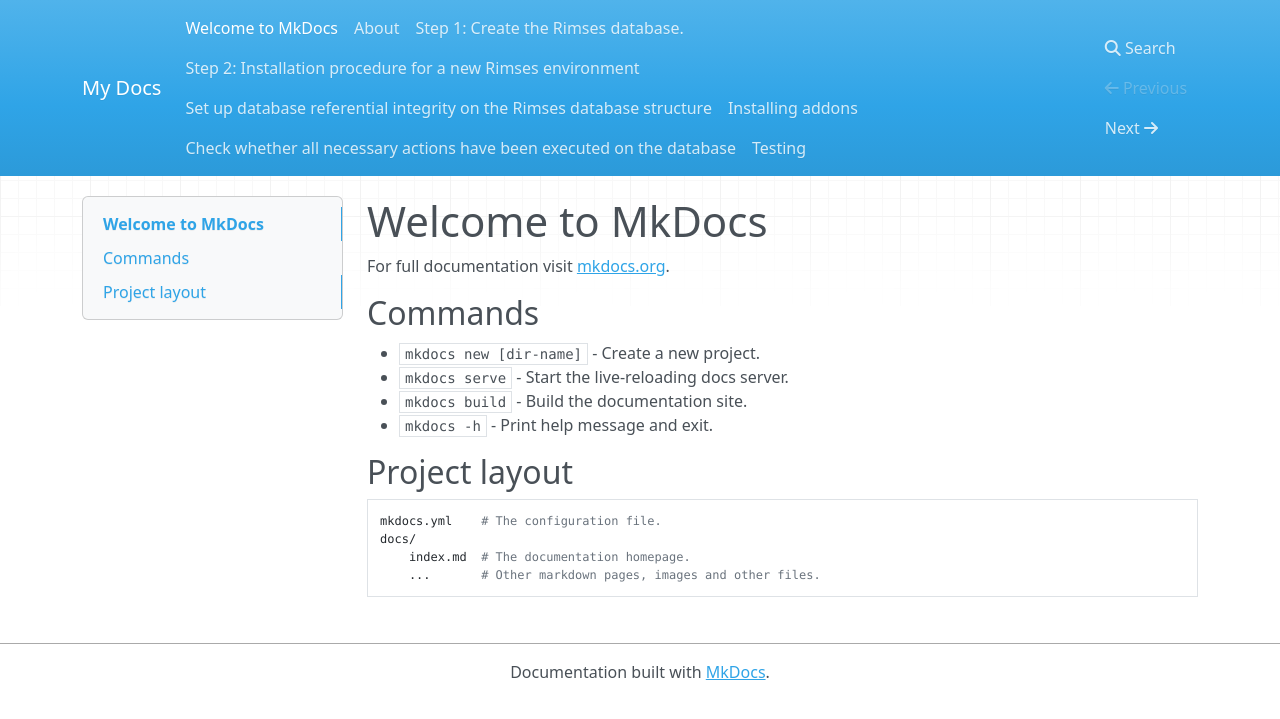
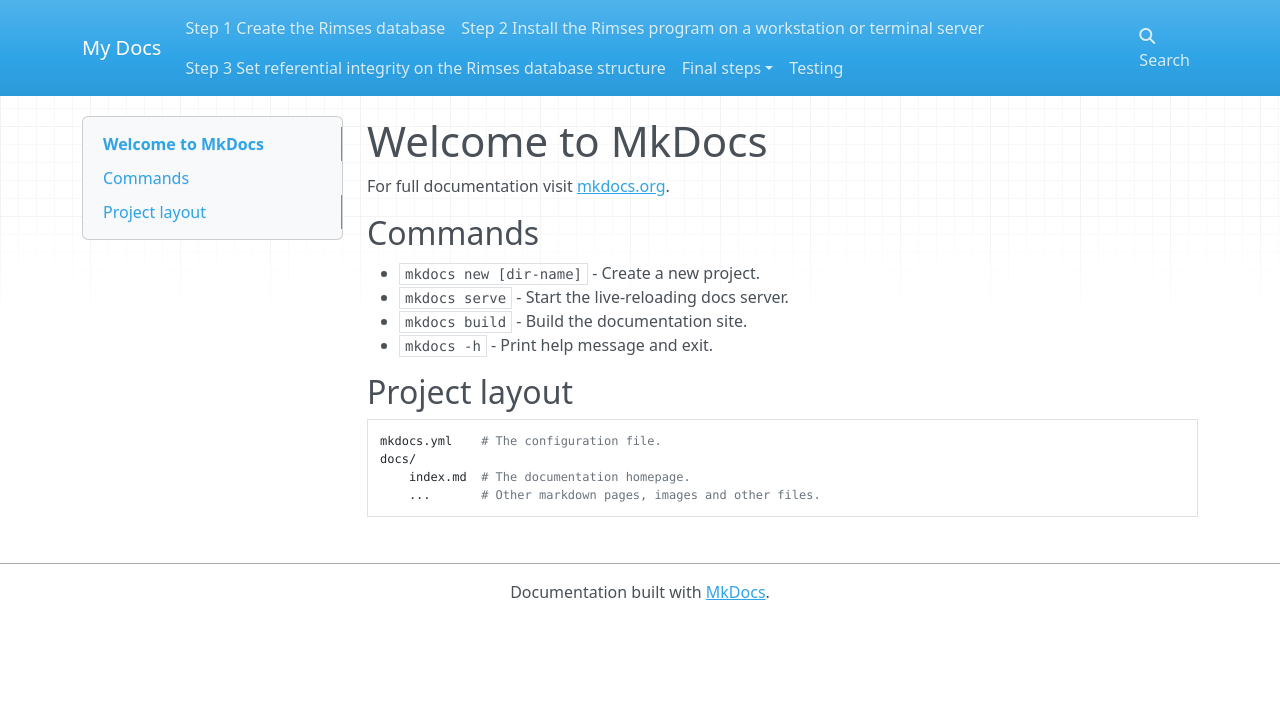
Before and after one commit to z0rky/readthedocsGithub, an MkDocs documentation site: the page built from docs/index.md, in a window 1280 px wide. Shown: the top 719 px of the page. Built offline with MkDocs 1.6.1, drawn with Linux system fonts in a browser that asks for light colours; nearby versions of some CDN libraries; part of the change alters nothing that is shown.

Commit message:
yml file navbar

```diff
--- a/mkdocs.yml
+++ b/mkdocs.yml
@@ -1 +1,11 @@
 site_name: My Docs
+
+nav:
+  # - Home: index.md
+  - Step 1 Create the Rimses database: step1.md
+  - Step 2 Install the Rimses program on a workstation or terminal server: step2.md
+  - Step 3 Set referential integrity on the Rimses database structure : step3.md
+  - Final steps:
+    - Step 4 Install add-ons? : step4.md
+    - Step 5 Verify installation: step5.md
+  - Testing: testing.md
```
